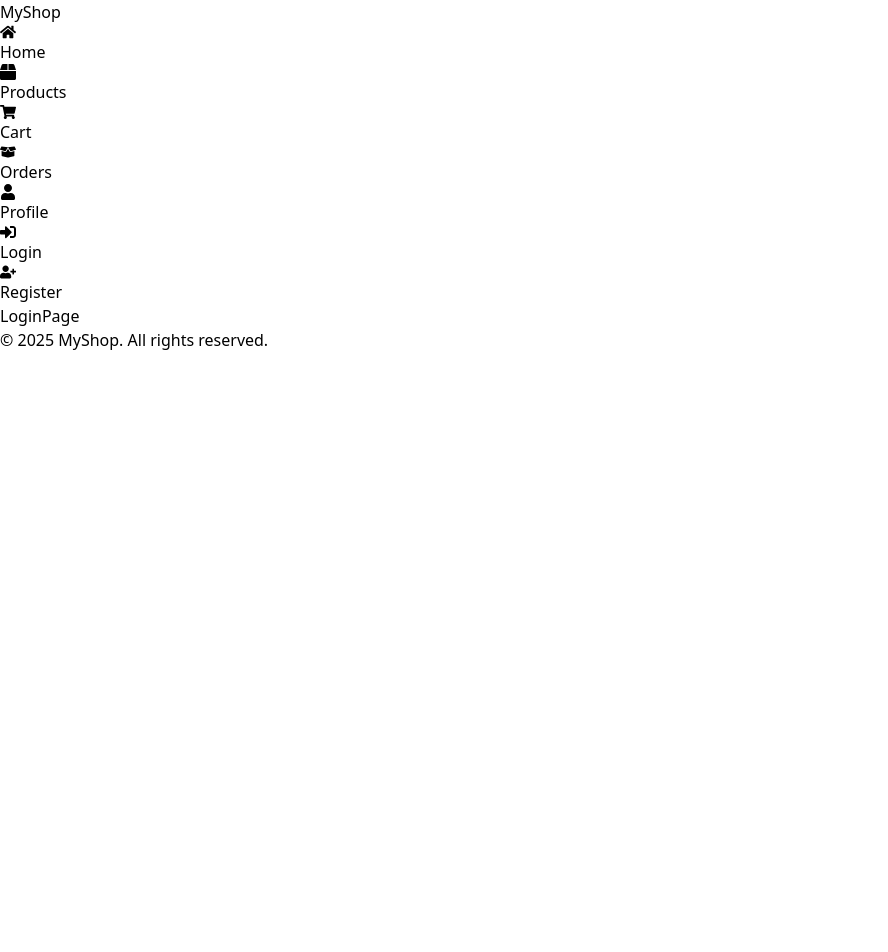
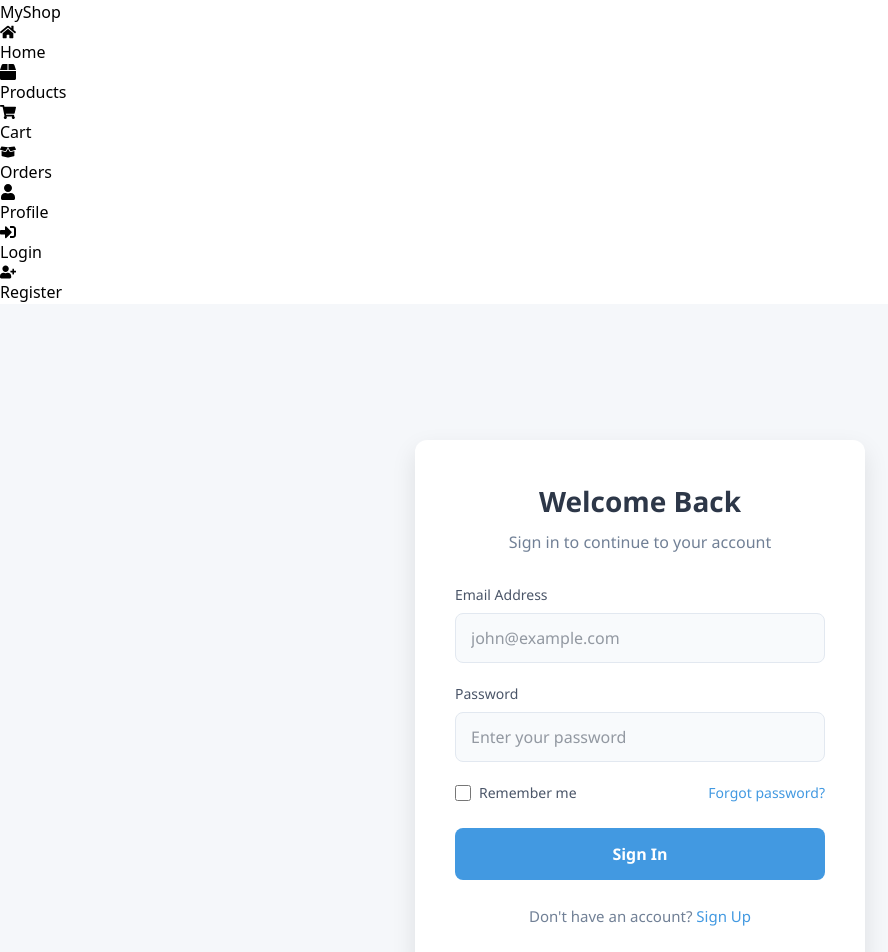
Before and after one commit to Gopichandu923/e-commerce, a React (Vite) app in the folder client/: page /login in a window 1280 px wide. Shown: the top 952 px of the page, without its empty margins (0-888 px from the left). Before the commit the page ends 800 px from the top, so only its background shows below. Built offline with nearby package versions, Linux system fonts and the light colour scheme.

Commit message:
updated the login component

```diff
--- a/client/src/pages/LoginPage.jsx
+++ b/client/src/pages/LoginPage.jsx
@@ -1,7 +1,371 @@
-import React from "react";
+// src/components/Login.js
+import axios from "axios";
+import React, { useState } from "react";
+import { useNavigate } from "react-router-dom";
 
-const LoginPage = () => {
-  return <div>LoginPage</div>;
+const Login = () => {
+  const navigate = useNavigate();
+  const [formData, setFormData] = useState({
+    email: "",
+    password: "",
+  });
+  const [errors, setErrors] = useState({});
+  const [isLoading, setIsLoading] = useState(false);
+  const [successMessage, setSuccessMessage] = useState("");
+
+  const handleChange = (e) => {
+    const { name, value } = e.target;
+    setFormData({
+      ...formData,
+      [name]: value,
+    });
+
+    // Clear error when user types
+    if (errors[name]) {
+      setErrors({
+        ...errors,
+        [name]: "",
+      });
+    }
+  };
+
+  const validateForm = () => {
+    const newErrors = {};
+
+    if (!formData.email.trim()) {
+      newErrors.email = "Email is required";
+    } else if (!/^[^\s@]+@[^\s@]+\.[^\s@]+$/.test(formData.email)) {
+      newErrors.email = "Invalid email format";
+    }
+
+    if (!formData.password) {
+      newErrors.password = "Password is required";
+    } else if (formData.password.length < 6) {
+      newErrors.password = "Password must be at least 6 characters";
+    }
+
+    setErrors(newErrors);
+    return Object.keys(newErrors).length === 0;
+  };
+
+  const handleSubmit = async (e) => {
+    e.preventDefault();
+
+    if (!validateForm()) {
+      return;
+    }
+
+    setIsLoading(true);
+
+    try {
+      const response = await axios.post(
+        "http://localhost:4040/api/user/login",
+        formData
+      );
+      if (response.status === 200) {
+        const user = response.data;
+        localStorage.setItem("token", user.token);
+      }
+      setSuccessMessage("Login successful! Redirecting to your profile...");
+      setTimeout(() => {
+        navigate("/");
+      }, 2000);
+    } catch (error) {
+      setErrors({ general: error.response.data.message });
+    } finally {
+      setIsLoading(false);
+    }
+  };
+
+  // Styles defined as objects
+  const styles = {
+    container: {
+      display: "flex",
+      justifyContent: "center",
+      alignItems: "center",
+      minHeight: "100vh",
+      backgroundColor: "#f5f7fa",
+      padding: "20px",
+      fontFamily: "'Segoe UI', Tahoma, Geneva, Verdana, sans-serif",
+    },
+    card: {
+      width: "100%",
+      maxWidth: "450px",
+      backgroundColor: "#ffffff",
+      borderRadius: "12px",
+      boxShadow: "0 10px 25px rgba(0, 0, 0, 0.1)",
+      padding: "40px",
+      transition: "all 0.3s ease",
+    },
+    header: {
+      textAlign: "center",
+      marginBottom: "30px",
+    },
+    title: {
+      fontSize: "28px",
+      fontWeight: "600",
+      color: "#2d3748",
+      marginBottom: "8px",
+    },
+    subtitle: {
+      fontSize: "16px",
+      color: "#718096",
+      fontWeight: "400",
+    },
+    formGroup: {
+      marginBottom: "20px",
+    },
+    label: {
+      display: "block",
+      marginBottom: "8px",
+      fontWeight: "500",
+      color: "#4a5568",
+      fontSize: "14px",
+    },
+    input: {
+      width: "100%",
+      padding: "12px 15px",
+      borderRadius: "8px",
+      border: "1px solid #e2e8f0",
+      fontSize: "16px",
+      color: "#2d3748",
+      backgroundColor: "#f8fafc",
+      transition: "border-color 0.3s, box-shadow 0.3s",
+    },
+    inputFocus: {
+      borderColor: "#4299e1",
+      boxShadow: "0 0 0 3px rgba(66, 153, 225, 0.2)",
+      outline: "none",
+    },
+    errorText: {
+      color: "#e53e3e",
+      fontSize: "14px",
+      marginTop: "5px",
+      display: "block",
+    },
+    button: {
+      width: "100%",
+      padding: "14px",
+      backgroundColor: "#4299e1",
+      color: "white",
+      border: "none",
+      borderRadius: "8px",
+      fontSize: "16px",
+      fontWeight: "600",
+      cursor: "pointer",
+      transition: "background-color 0.3s, transform 0.2s",
+      marginTop: "10px",
+    },
+    buttonHover: {
+      backgroundColor: "#3182ce",
+    },
+    buttonDisabled: {
+      backgroundColor: "#a0aec0",
+      cursor: "not-allowed",
+    },
+    footer: {
+      textAlign: "center",
+      marginTop: "25px",
+      color: "#718096",
+      fontSize: "15px",
+    },
+    link: {
+      color: "#4299e1",
+      textDecoration: "none",
+      fontWeight: "500",
+    },
+    successMessage: {
+      backgroundColor: "#48bb78",
+      color: "white",
+      padding: "12px",
+      borderRadius: "8px",
+      textAlign: "center",
+      marginBottom: "20px",
+      fontSize: "14px",
+    },
+    errorMessage: {
+      backgroundColor: "#fc8181",
+      color: "white",
+      padding: "12px",
+      borderRadius: "8px",
+      textAlign: "center",
+      marginBottom: "20px",
+      fontSize: "14px",
+    },
+    loadingDots: {
+      display: "inline-block",
+      width: "80px",
+      textAlign: "center",
+    },
+    dot: {
+      display: "inline-block",
+      width: "10px",
+      height: "10px",
+      borderRadius: "50%",
+      backgroundColor: "white",
+      margin: "0 3px",
+      animation: "bounce 1.4s infinite ease-in-out both",
+    },
+    dot1: { animationDelay: "-0.32s" },
+    dot2: { animationDelay: "-0.16s" },
+    keyframes: `@keyframes bounce {
+      0%, 80%, 100% { transform: scale(0); }
+      40% { transform: scale(1.0); }
+    }`,
+    passwordContainer: {
+      position: "relative",
+      display: "flex",
+      alignItems: "center",
+    },
+    passwordInput: {
+      width: "100%",
+      paddingRight: "40px",
+    },
+    toggleIcon: {
+      position: "absolute",
+      right: "10px",
+      cursor: "pointer",
+      color: "#718096",
+    },
+    rememberContainer: {
+      display: "flex",
+      alignItems: "center",
+      margin: "15px 0",
+    },
+    rememberCheckbox: {
+      marginRight: "8px",
+      width: "16px",
+      height: "16px",
+      cursor: "pointer",
+    },
+    rememberLabel: {
+      color: "#4a5568",
+      fontSize: "14px",
+      cursor: "pointer",
+    },
+    forgotPassword: {
+      marginLeft: "auto",
+      color: "#4299e1",
+      fontSize: "14px",
+      textDecoration: "none",
+    },
+  };
+
+  return (
+    <div style={styles.container}>
+      <style>{styles.keyframes}</style>
+      <div style={styles.card}>
+        <div style={styles.header}>
+          <h1 style={styles.title}>Welcome Back</h1>
+          <p style={styles.subtitle}>Sign in to continue to your account</p>
+        </div>
+
+        {successMessage && (
+          <div style={styles.successMessage}>{successMessage}</div>
+        )}
+
+        {errors.general && (
+          <div style={styles.errorMessage}>{errors.general}</div>
+        )}
+
+        <form onSubmit={handleSubmit}>
+          <div style={styles.formGroup}>
+            <label htmlFor="email" style={styles.label}>
+              Email Address
+            </label>
+            <input
+              type="email"
+              id="email"
+              name="email"
+              value={formData.email}
+              onChange={handleChange}
+              style={{
+                ...styles.input,
+                ...(errors.email ? { borderColor: "#e53e3e" } : {}),
+                ...(document.activeElement ===
+                  document.getElementById("email") && !errors.email
+                  ? styles.inputFocus
+                  : {}),
+              }}
+              placeholder="john@example.com"
+            />
+            {errors.email && (
+              <span style={styles.errorText}>{errors.email}</span>
+            )}
+          </div>
+
+          <div style={styles.formGroup}>
+            <label htmlFor="password" style={styles.label}>
+              Password
+            </label>
+            <input
+              type="password"
+              id="password"
+              name="password"
+              value={formData.password}
+              onChange={handleChange}
+              style={{
+                ...styles.input,
+                ...styles.passwordInput,
+                ...(errors.password ? { borderColor: "#e53e3e" } : {}),
+                ...(document.activeElement ===
+                  document.getElementById("password") && !errors.password
+                  ? styles.inputFocus
+                  : {}),
+              }}
+              placeholder="Enter your password"
+            />
+            {errors.password && (
+              <span style={styles.errorText}>{errors.password}</span>
+            )}
+          </div>
+
+          <div style={styles.rememberContainer}>
+            <input
+              type="checkbox"
+              id="remember"
+              style={styles.rememberCheckbox}
+            />
+            <label htmlFor="remember" style={styles.rememberLabel}>
+              Remember me
+            </label>
+            <a href="/forgot-password" style={styles.forgotPassword}>
+              Forgot password?
+            </a>
+          </div>
+
+          <button
+            type="submit"
+            style={{
+              ...styles.button,
+              ...(isLoading ? styles.buttonDisabled : {}),
+              ...(!isLoading && { ":hover": styles.buttonHover }),
+            }}
+            disabled={isLoading}
+          >
+            {isLoading ? (
+              <div style={styles.loadingDots}>
+                <span style={{ ...styles.dot, ...styles.dot1 }}></span>
+                <span style={{ ...styles.dot, ...styles.dot2 }}></span>
+                <span style={styles.dot}></span>
+              </div>
+            ) : (
+              "Sign In"
+            )}
+          </button>
+        </form>
+
+        <div style={styles.footer}>
+          <p>
+            Don't have an account?{" "}
+            <a href="/register" style={styles.link}>
+              Sign Up
+            </a>
+          </p>
+        </div>
+      </div>
+    </div>
+  );
 };
 
-export default LoginPage;
+export default Login;
```
